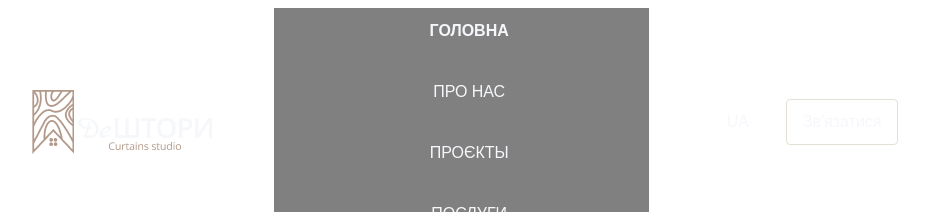
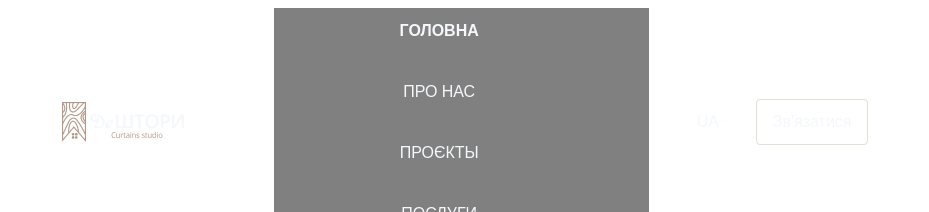
Before and after one commit to KP-Svitlana/deshtoro_byvolkova, a Next.js app: page / in a window 1280 px wide. Shown: the top 212 px of the page, without its empty margins (179-1108 px from the left). Built offline with nearby package versions, Linux system fonts and the light colour scheme.

Commit message:
update header with LogoSwitcher component + add hero svg

```diff
--- a/src/components/Header/Header.js
+++ b/src/components/Header/Header.js
@@ -1,12 +1,13 @@
 "use client";
 
 import { usePathname } from "next/navigation";
-import Image from "next/image";
 import { Button } from "../Button";
 import { LangSwitcher } from "../LangSwitcher";
 import { Navigate } from "../Navigate";
+import { LogoSwitcherImg } from "../LogoSwitcherImg";
 
 import logo_desktop from "@/accets/svg/logo_header_desktop.png";
+import logo_mobile from "@/accets/svg/logo_header_mobile.png";
 
 export const Header = () => {
   const pathname = usePathname();
@@ -14,7 +15,7 @@ export const Header = () => {
 
   return (
     <header className={isHome ? "container header--home" : "container header"}>
-      <Image src={logo_desktop} alt="logo" />
+      <LogoSwitcherImg logo_desktop={logo_desktop} logo_mobile={logo_mobile} />
       <Navigate />
       <div className="header_wrapp">
         <LangSwitcher />
```
Also changed, not shown: src/accets/svg/name_hero_desktop.svg (added), src/accets/svg/name_hero_mobile.svg (added).
